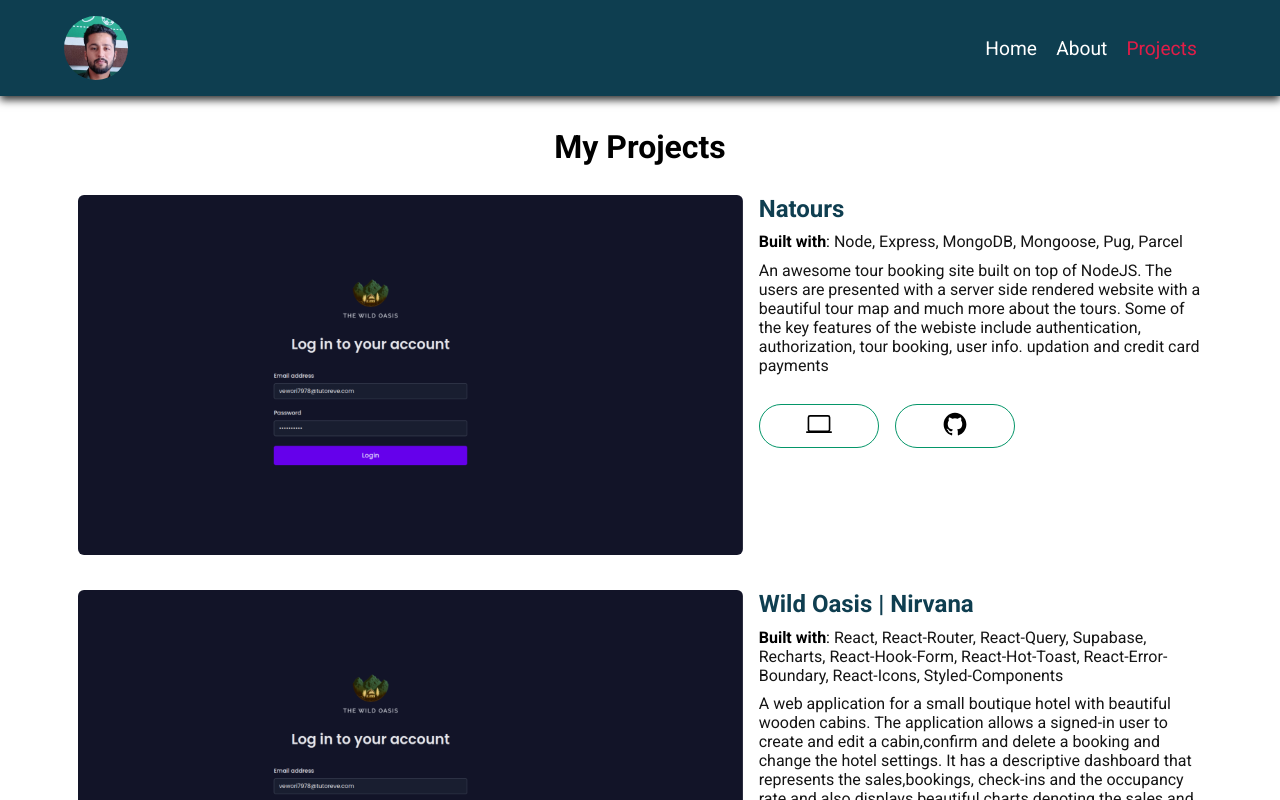
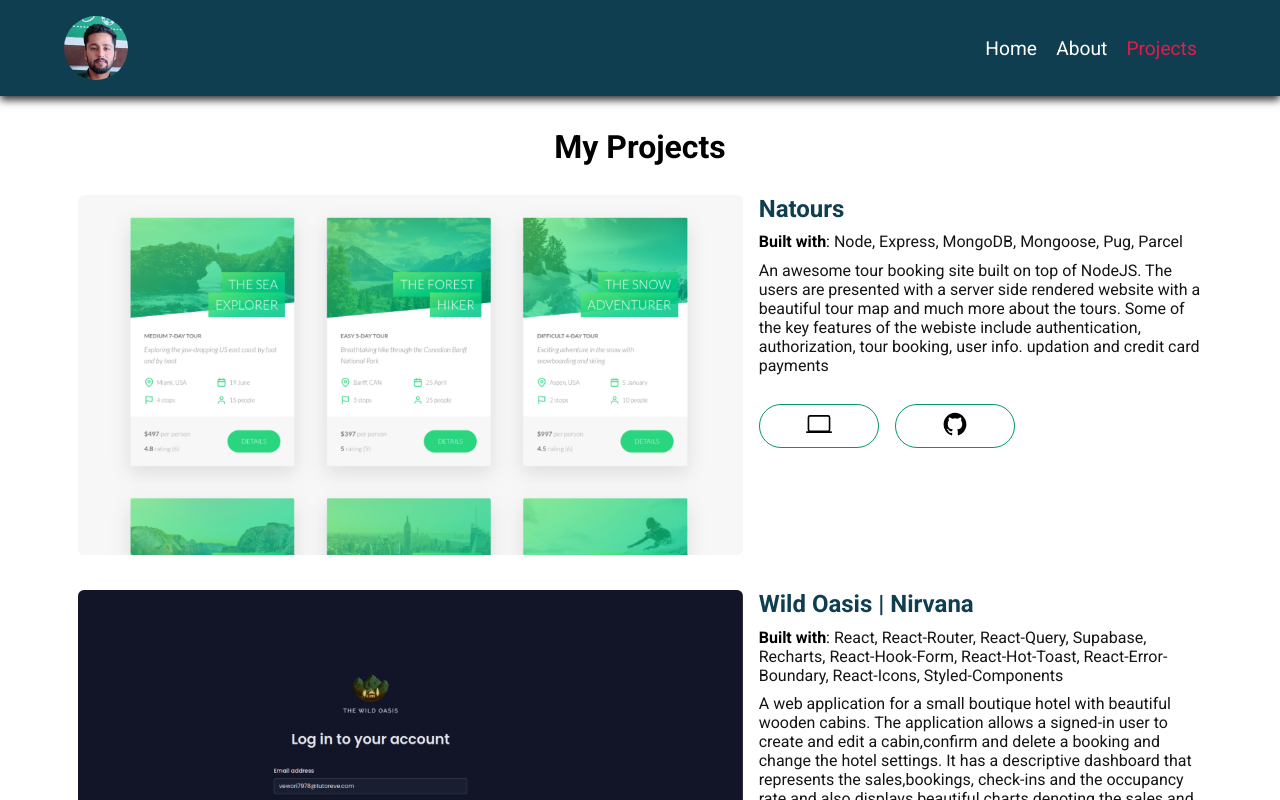
Before and after one commit to syedfaheem27/personal-portfolio, a React (Vite) app: page /projects in a window 1280 px wide. Shown: the top 800 px of the page. Built offline with nearby package versions, Linux system fonts and the light colour scheme.

Commit message:
Update project-data.js

```diff
--- a/src/data/project-data.js
+++ b/src/data/project-data.js
@@ -2,7 +2,7 @@ const mockData = [
    {
     id: 1,
     title: "Natours",
-    image: "./assets/project-images/nirvana.png",
+    image: "./assets/project-images/natours.png",
     techStack: [
       "Node",
       "Express",
```
